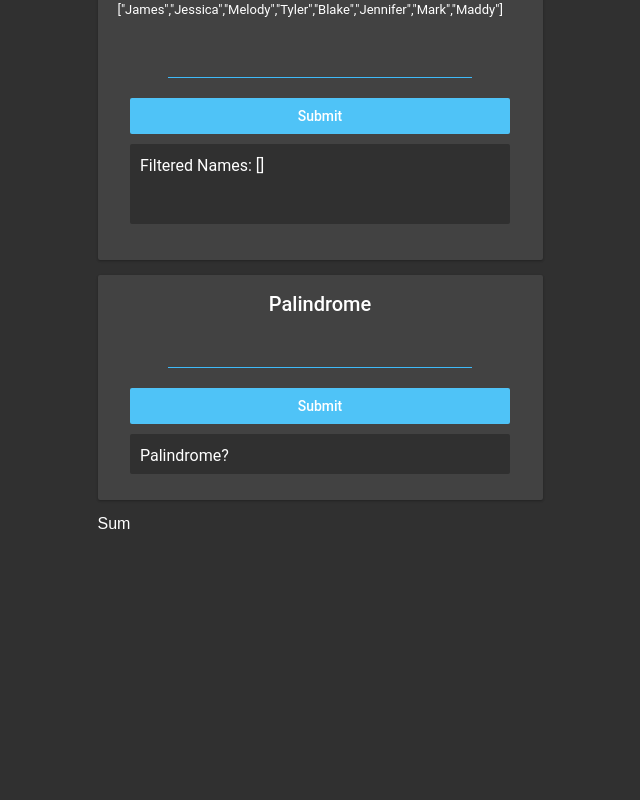
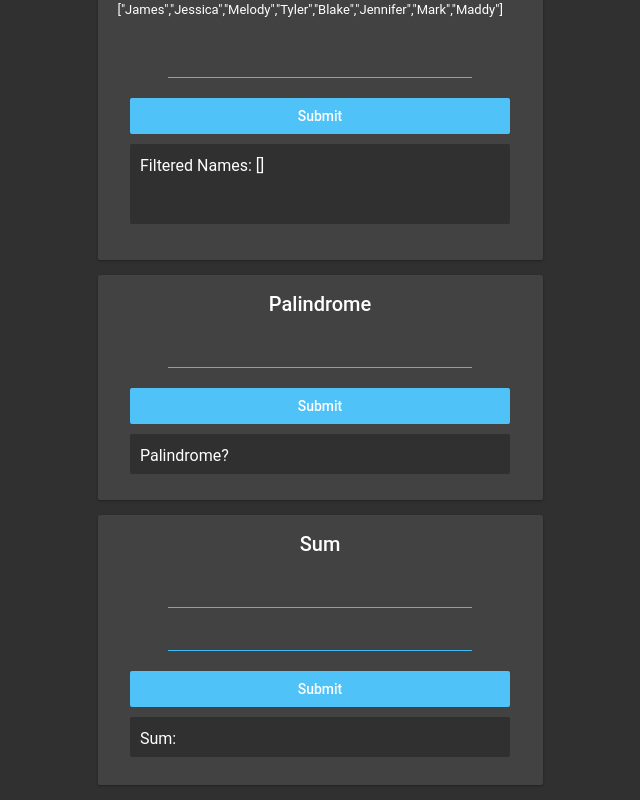
Before and after one commit to alexlamb10/react-toy-problems, a React (Create React App) app: page / in a window 1280 px wide. Shown: the part 795-1595 px from the top of the page, without its empty margins (320-960 px from the left). Before the commit the page ends 1328 px from the top, so only its background shows below. Built offline with nearby package versions, Linux system fonts and the light colour scheme.

Commit message:
Completed Sum functionality

```diff
--- a/src/components/Topics/Sum.js
+++ b/src/components/Topics/Sum.js
@@ -1,9 +1,43 @@
 import React, { Component } from 'react'
 
 export default class Sum extends Component {
+
+  constructor() {
+    super()
+    this.state={
+      number1: 0,
+      number2: 0,
+      sum: null
+    }
+  }
+
+  findSum() {
+    this.setState({
+      sum: +this.state.number1 + +this.state.number2
+    })
+  }
+
   render() {
     return (
-      <div>Sum</div>
+      <div className="puzzleBox sumPB">
+              <h4>Sum</h4>
+              <input type="number" className='inputLine' onChange={(e) => {
+                console.log(e.target.value)
+                this.setState({
+                  number1: e.target.value
+                })
+              }}/>
+              <input type="number" className='inputLine' onChange={(e) => {
+                console.log(e.target.value)
+                this.setState({
+                  number2: e.target.value
+                })
+              }}/>
+              <button className="confirmationButton" onClick={() => {
+                this.findSum()
+              }}>Submit</button>
+              <span className="resultsBox">Sum: {this.state.sum}</span>
+          </div>
     )
   }
 }
```
